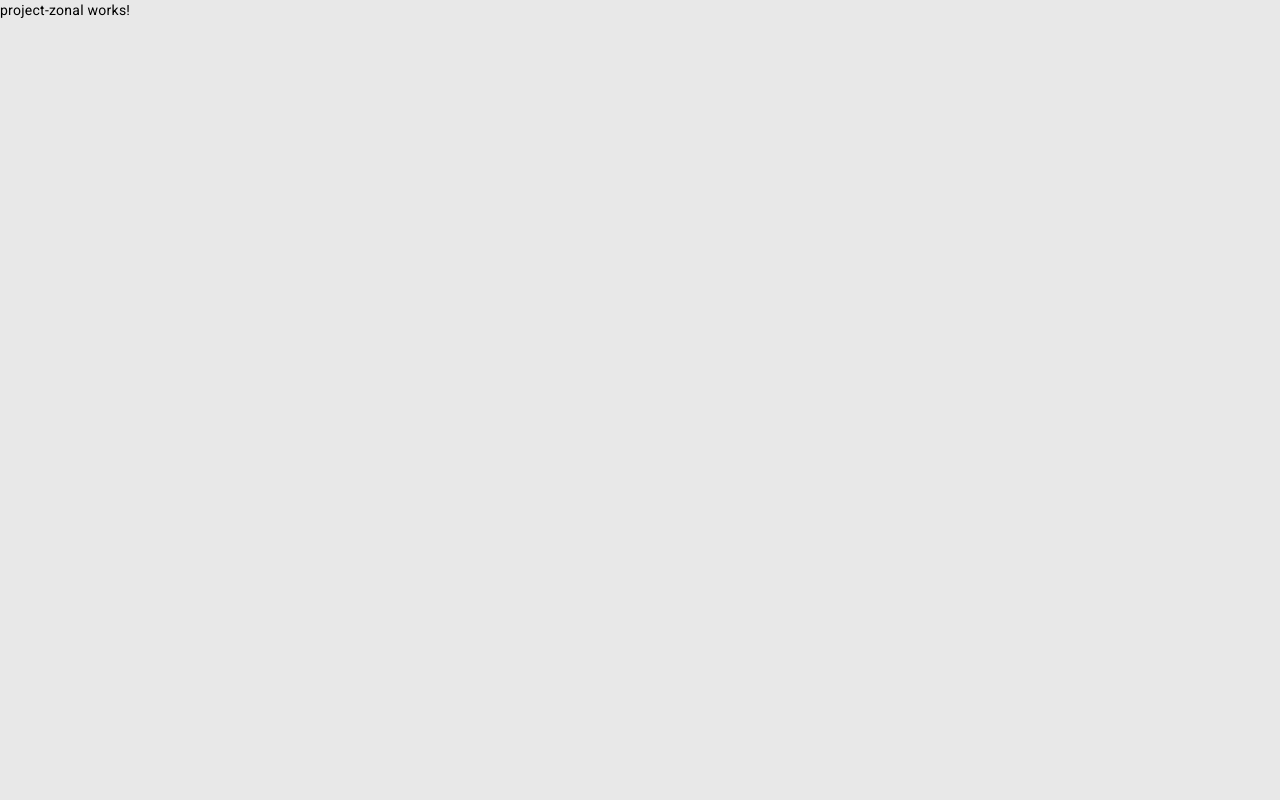
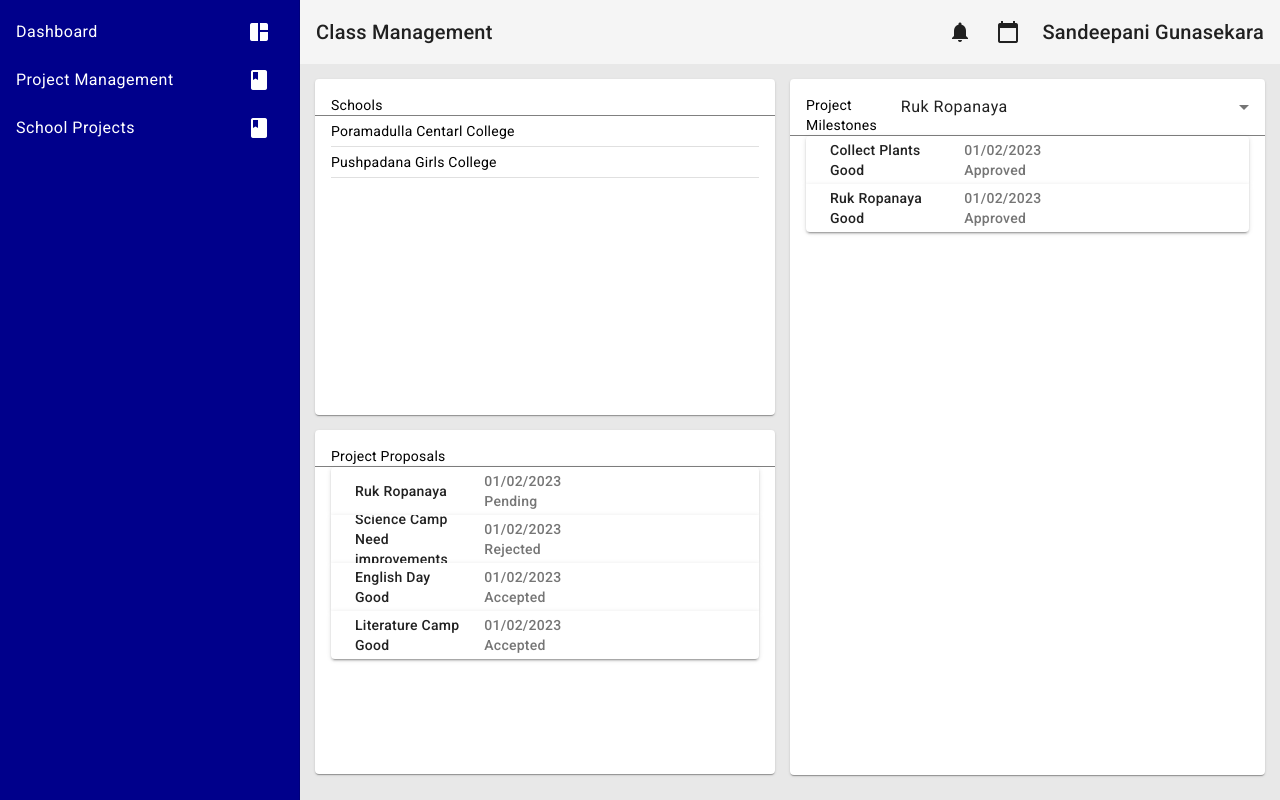
Before and after one commit to codingPentagon/ZoneEd, an Angular app in the folder frontend/: page /projectzonal in a window 1280 px wide. Built offline with nearby package versions, Linux system fonts and the light colour scheme.

Commit message:
implemented the functionalities and bound with ts

```diff
--- a/frontend/src/app/project-zonal/project-zonal.component.css
+++ b/frontend/src/app/project-zonal/project-zonal.component.css
@@ -0,0 +1,58 @@
+:host,.workspace{
+  display: flex;
+}
+
+.content{
+  flex: 1;
+}
+
+.school{
+  margin: 15px;
+  height: 42vh;
+}
+
+.projprop{
+  margin: 15px;
+  height: 43vh;
+}
+
+.left{
+  flex: 1;
+}
+
+.right{
+  flex: 1;
+}
+
+.spacer{
+  flex: 1 1 auto;
+}
+
+.milestone{
+  margin: 15px 15px 15px 0;
+  height: 87vh;
+}
+
+mat-card-header{
+  border-bottom: 1.5px solid gray;
+}
+
+.flex{
+  display: flex;
+}
+
+.entry{
+  margin: 5px 0 5px 0;
+}
+
+.margin-top{
+  margin-top: 10px;
+}
+
+.width{
+  width: 100%;
+}
+
+.pointer{
+  cursor: pointer;
+}
--- a/frontend/src/app/project-zonal/project-zonal.component.html
+++ b/frontend/src/app/project-zonal/project-zonal.component.html
@@ -1 +1,91 @@
-<p>project-zonal works!</p>
+<app-nav></app-nav>
+<div class="content">
+  <app-header></app-header>
+  <div class="workspace">
+    <div class="left">
+   <mat-card class="school">
+     <mat-card-header>
+       Schools
+     </mat-card-header>
+     <mat-card-content>
+       <div *ngFor="let school of schoolProjsProps;let i=index">
+         <div class="entry pointer" (click)="selectedSchool=i">
+           <div class="flex">
+             {{school.schoolname}}
+           </div>
+         </div>
+         <mat-divider></mat-divider>
+       </div>
+     </mat-card-content>
+   </mat-card>
+      <mat-card class="projprop">
+        <mat-card-header>
+          Project Proposals
+        </mat-card-header>
+        <mat-card-content>
+          <mat-accordion>
+            <mat-expansion-panel hideToggle *ngFor="let proposal of schoolProjsProps[selectedSchool].proposals">
+              <mat-expansion-panel-header>
+                <mat-panel-title>
+                  {{proposal.title}}<br>
+                  {{proposal.feedback}}
+                </mat-panel-title>
+                <mat-panel-description>
+                  {{proposal.date}}<br>
+                  {{proposal.status}}
+                </mat-panel-description>
+              </mat-expansion-panel-header>
+            </mat-expansion-panel>
+          </mat-accordion>
+        </mat-card-content>
+      </mat-card>
+    </div>
+    <div class="right">
+      <mat-card class="milestone">
+        <mat-card-header>
+          Project Milestones
+          <span class="spacer"></span>
+          <mat-select [(value)]="selectedProject">
+            <mat-option
+              *ngFor="let project of schoolProjsProps[selectedSchool].projects;let i=index" [value]="i">
+              {{project.name}}
+            </mat-option>
+          </mat-select>
+        </mat-card-header>
+        <mat-card-content>
+          <mat-accordion>
+            <mat-expansion-panel hideToggle *ngFor="let milestone of schoolProjsProps[selectedSchool].projects[selectedProject].milestones">
+              <mat-expansion-panel-header>
+                <mat-panel-title>
+                  {{milestone.title}}<br>
+                  {{milestone.feedback}}
+                </mat-panel-title>
+                <mat-panel-description>
+                  {{milestone.dueDate}}<br>
+                  {{milestone.status}}
+                </mat-panel-description>
+              </mat-expansion-panel-header>
+              <div class="flex">
+                <mat-icon class="big-icon" *ngFor="let proof of milestone.proofs">{{proof.fileType}}</mat-icon>
+                <span class="spacer"></span>
+                <mat-chip-listbox>
+                  <mat-chip [ngStyle]="{'background-color':feedbackAdd? '#3f51b5' : 'lightgrey','transition':'150ms ease-out'}" (click)="feedbackAddToggle()">
+                    <mat-icon [ngStyle]="{'color':feedbackAdd ? 'white' : 'black'}">rate_review</mat-icon>
+                  </mat-chip>
+                </mat-chip-listbox>
+              </div>
+              <mat-form-field *ngIf="feedbackAdd" class="width" appearance="outline">
+                <mat-label>Feedback</mat-label>
+                <input matInput placeholder="Good Work">
+              </mat-form-field>
+              <mat-action-row *ngIf="feedbackAdd" >
+                <button mat-raised-button>Submit</button>
+                <button mat-raised-button>Discard</button>
+              </mat-action-row>
+            </mat-expansion-panel>
+          </mat-accordion>
+        </mat-card-content>
+      </mat-card>
+    </div>
+  </div>
+</div>
--- a/frontend/src/app/project-zonal/project-zonal.component.ts
+++ b/frontend/src/app/project-zonal/project-zonal.component.ts
@@ -7,4 +7,77 @@ import { Component } from '@angular/core';
 })
 export class ProjectZonalComponent {
 
+
+  schoolProjsProps = [
+    {schoolname:'Poramadulla Centarl College',
+      proposals:[
+        {title:"Ruk Ropanaya",date:"01/02/2023",status:"Pending",feedback:null},
+        {title:"Science Camp",date:"01/02/2023",status:"Rejected",feedback:"Need improvements"},
+        {title:"English Day",date:"01/02/2023",status:"Accepted",feedback:"Good"},
+        {title:"Literature Camp",date:"01/02/2023",status:"Accepted",feedback:"Good"},
+      ],
+      projects:[
+        {name:'Ruk Ropanaya',
+          milestones:[
+            {title:"Collect Plants",dueDate:"01/02/2023",feedback:"Good",status:"Approved",
+              proofs:[
+                {fileName:"1.jpg",fileType:"image",uploadedOn:"01/02/2023"},
+                {fileName:"22.mp4",fileType:"movie",uploadedOn:"01/02/2023"}
+              ]
+            },
+            {title:"Ruk Ropanaya",dueDate:"01/02/2023",feedback:"Good",status:"Approved",
+              proofs:[
+                {fileName:"1.jpg",fileType:"image",uploadedOn:"01/02/2023"},
+                {fileName:"2.jpg",fileType:"movie",uploadedOn:"01/02/2023"}
+              ]
+            },
+          ]
+        },
+        {name:'Science Camp',
+          milestones:[
+            {title:"Collect Plants",dueDate:"01/02/2023",feedback:"Good",status:"Approved",
+              proofs:[
+                {fileName:"1.jpg",fileType:"image",uploadedOn:"01/02/2023"},
+                {fileName:"22.mp4",fileType:"movie",uploadedOn:"01/02/2023"}
+              ]
+            },
+          ]
+        },
+      ],
+    },
+    {schoolname:'Pushpadana Girls College',
+      proposals:[
+        {title:"Ruk Ropanaya",date:"01/02/2023",status:"Pending",feedback:null},
+        {title:"Science Camp",date:"01/02/2023",status:"Rejected",feedback:"Need improvements"},
+        {title:"English Day",date:"01/02/2023",status:"Accepted",feedback:"Good"},
+      ],
+      projects:[
+        {name:'Science Camp',
+          milestones:[
+            {title:"Ruk Ropanaya",dueDate:"01/02/2023",feedback:"Good",status:"Approved",
+              proofs:[
+                {fileName:"1.jpg",fileType:"image",uploadedOn:"01/02/2023"},
+                {fileName:"22.mp4",fileType:"movie",uploadedOn:"01/02/2023"}
+              ]
+            },
+            {title:"Ruk Ropanaya",dueDate:"01/02/2023",feedback:"Good",status:"Approved",
+              proofs:[
+                {fileName:"1.jpg",fileType:"image",uploadedOn:"01/02/2023"},
+                {fileName:"2.jpg",fileType:"movie",uploadedOn:"01/02/2023"}
+              ]
+            },
+          ]
+        },
+      ],
+    }
+  ];
+
+  selectedSchool = 0;
+  selectedProject = 0;
+
+  feedbackAdd=false;
+
+  feedbackAddToggle(){
+    this.feedbackAdd=!this.feedbackAdd;
+  }
 }
```
